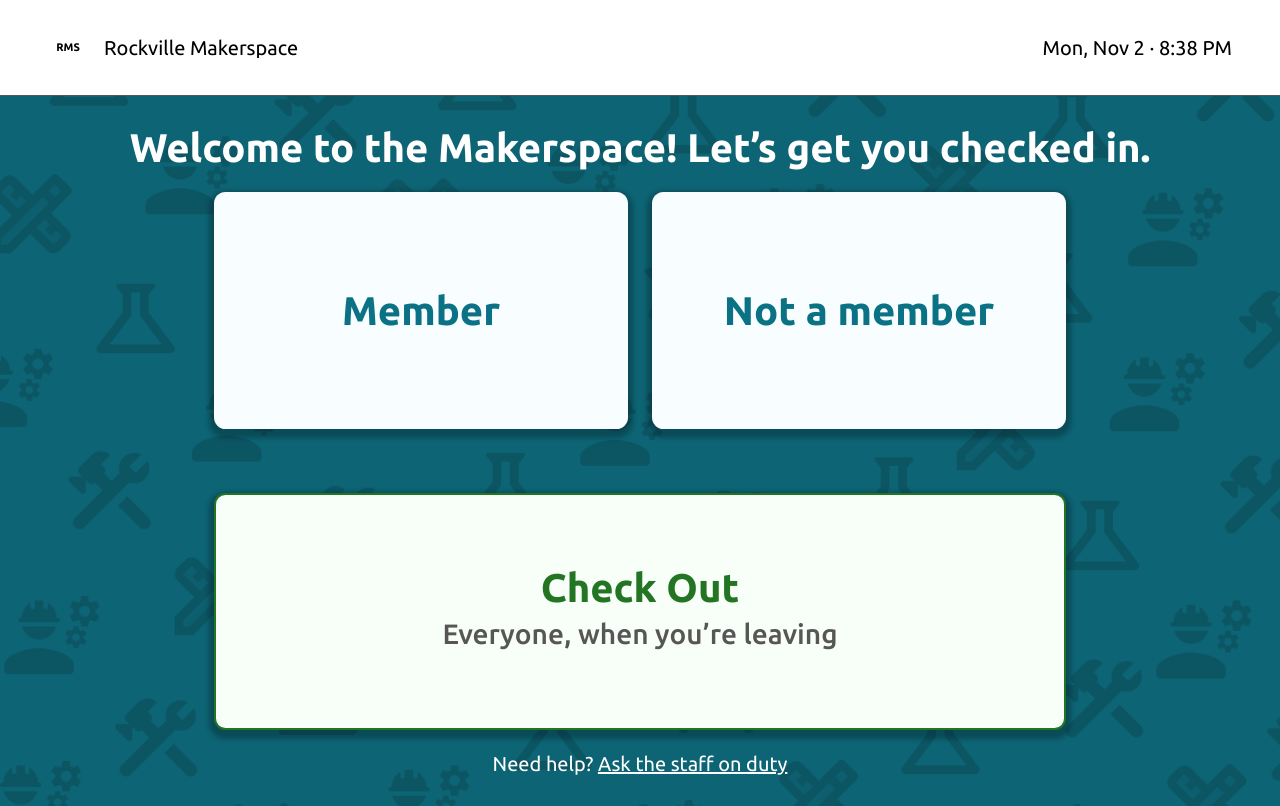
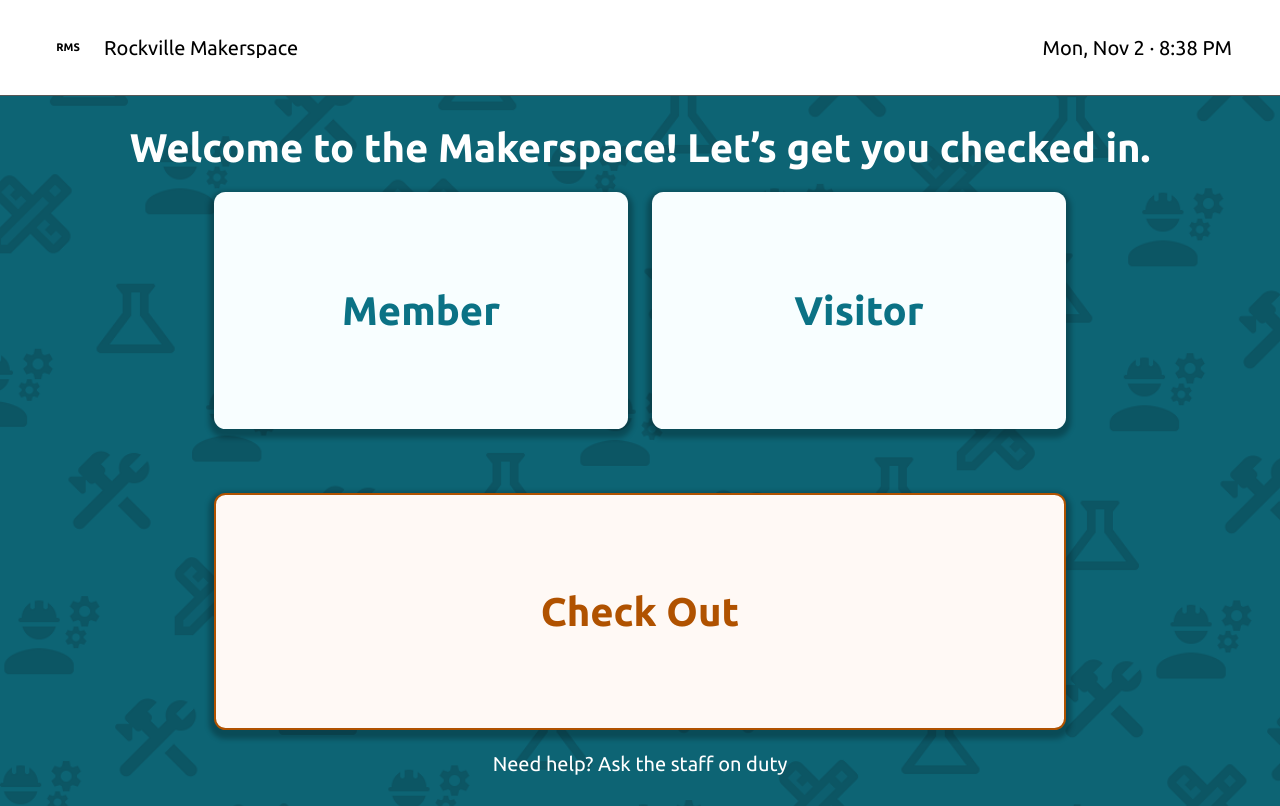
Before and after one commit to Hack4Impact-UMD/rockville-makerspace, a React (Vite) app in the folder packages/frontend/: page / in a window 1280 px wide. Built offline with nearby package versions, Linux system fonts and the light colour scheme; no server answers.

Commit message:
check-in page style fixes

```diff
--- a/packages/frontend/src/components/ui/OptionButton.tsx
+++ b/packages/frontend/src/components/ui/OptionButton.tsx
@@ -2,16 +2,21 @@ import type { ButtonHTMLAttributes, ReactNode } from "react";
 
 type Variant = "filled" | "outlined";
 
-const variantClasses: Record<Variant, { tile: string; title: string }> = {
+const variantClasses: Record<
+  Variant,
+  { tile: string; title: string; description: string }
+> = {
   // Figma "Brand 01 Light" tile with "Brand 01" text.
   filled: {
     tile: "bg-[#f8feff] hover:bg-white",
     title: "text-teal",
+    description: "text-[#565656]",
   },
-  // Figma "Brand 02 Light" tile with a "Brand 02" border and text.
+  // Check Out: orange border and text on a light warm tile.
   outlined: {
-    tile: "border-2 border-dark-green bg-[#f8fef8] hover:bg-white",
-    title: "text-dark-green",
+    tile: "border-2 border-[#B05200] bg-[#FFF9F5] hover:bg-white",
+    title: "text-[#B05200]",
+    description: "text-[#B05200]",
   },
 };
 
@@ -52,7 +57,9 @@ export function OptionButton({
           {title}
         </span>
         {description ? (
-          <span className="text-lg font-medium text-[#565656] sm:text-[28px]">
+          <span
+            className={`text-lg font-medium sm:text-[28px] ${styles.description}`}
+          >
             {description}
           </span>
         ) : null}
--- a/packages/frontend/src/routes/index.tsx
+++ b/packages/frontend/src/routes/index.tsx
@@ -11,7 +11,7 @@ function Home() {
   const navigate = useNavigate();
 
   return (
-    <div className="flex flex-1 flex-col items-center justify-center gap-6 px-7 py-8 text-white sm:justify-start sm:px-10">
+    <div className="flex flex-1 flex-col items-center justify-center gap-6 px-7 py-8 text-white sm:px-10">
       <h1 className="text-center text-[28px] leading-none font-bold sm:text-[40px]">
         Welcome to the Makerspace!
         <span className="hidden sm:inline"> Let’s get you checked in.</span>
@@ -22,17 +22,16 @@ function Home() {
           title="Member"
           onClick={() => navigate({ to: "/member-search" })}
         />
-        <OptionButton title="Not a member" />
+        <OptionButton title="Visitor" />
         <OptionButton
           variant="outlined"
           className="sm:col-span-2"
           title="Check Out"
-          description="Everyone, when you’re leaving"
         />
       </div>
 
       <p className="text-sm leading-none font-medium sm:text-xl sm:font-normal">
-        Need help? <span className="underline">Ask the staff on duty</span>
+        Need help? Ask the staff on duty
       </p>
     </div>
   );
```
